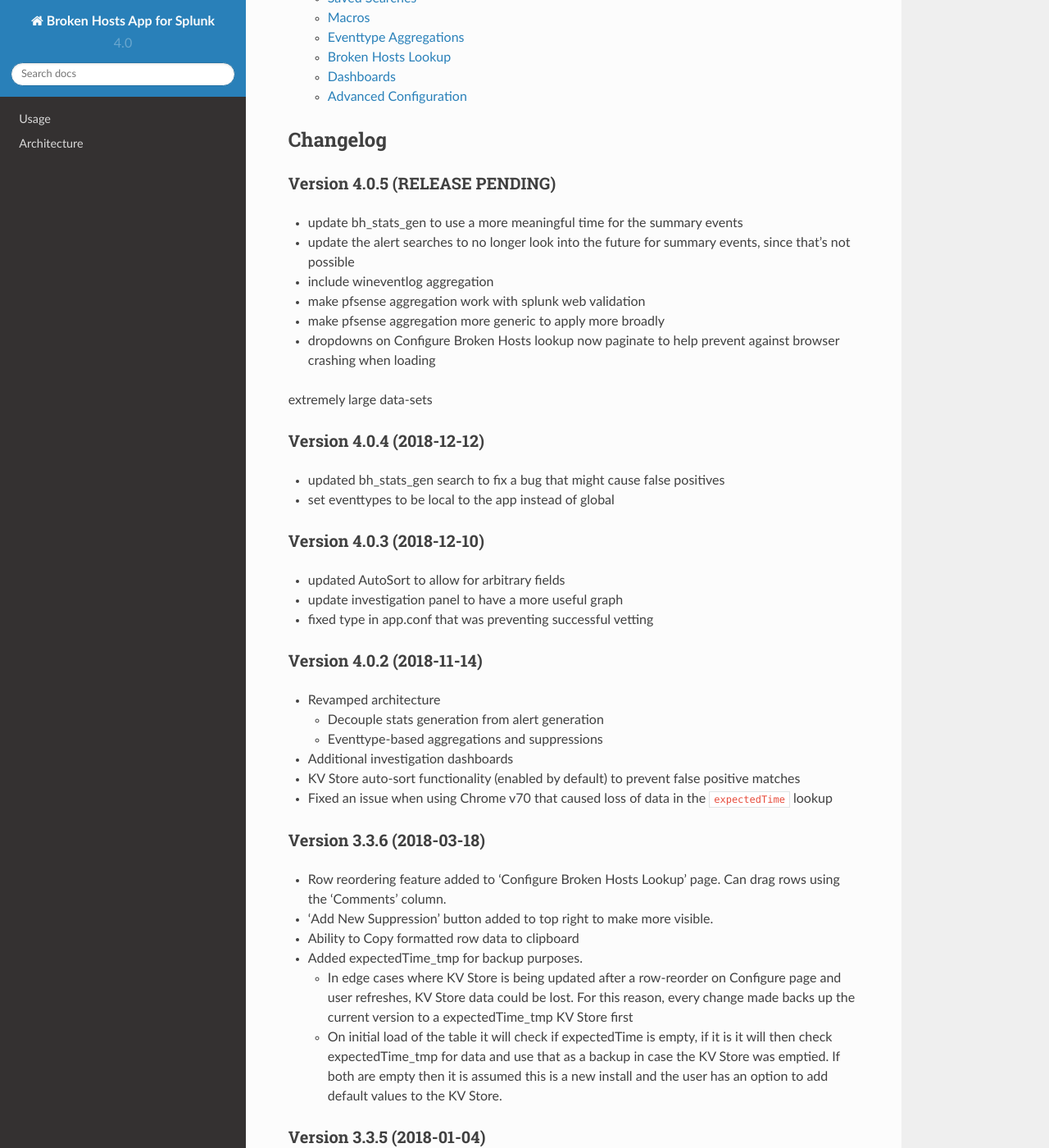
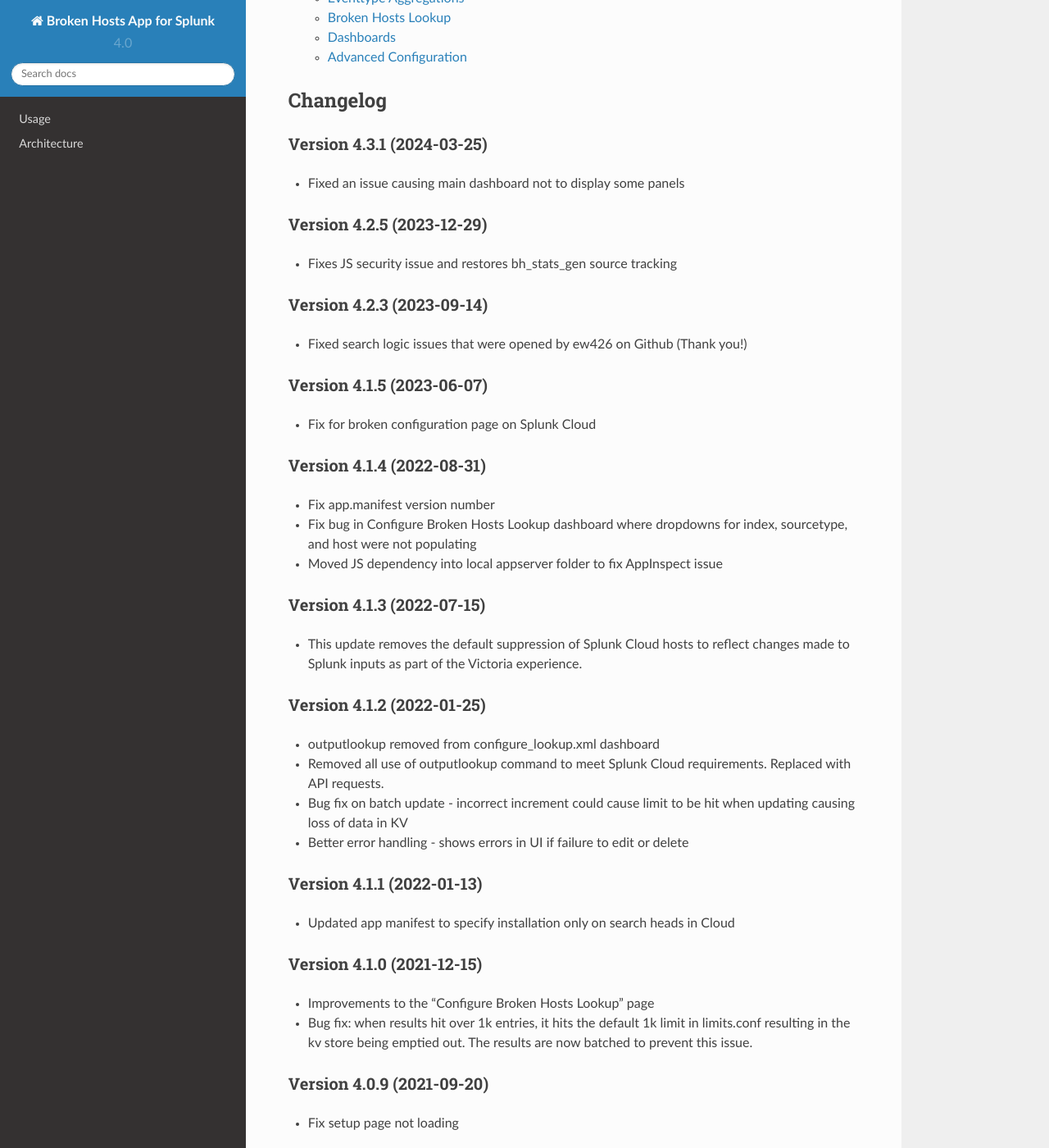
Before and after one commit to HurricaneLabs/brokenhosts, a Sphinx documentation site: the page built from docs/index.rst, in a window 1280 px wide and 1400 px high, scrolled down 1496 px. Shown: the whole window at 82% size. Built offline with Sphinx 7.4.7 and the Read the Docs theme 2.0.0, drawn with Linux system fonts in a browser that asks for light colours; some of the changed text lies outside the part shown.

Commit message:
Update out of date index page

```diff
--- a/docs/index.rst
+++ b/docs/index.rst
@@ -64,7 +63,74 @@ Documentation
 Changelog
 ---------
 
-Version 4.0.5 (RELEASE PENDING)
+Version 4.3.1 (2024-03-25)
+~~~~~~~~~~~~~~~~~~~~~~~~~~~~~~~
+
+- Fixed an issue causing main dashboard not to display some panels
+
+Version 4.2.5 (2023-12-29)
+~~~~~~~~~~~~~~~~~~~~~~~~~~~~~~~
+
+- Fixes JS security issue and restores bh_stats_gen source tracking
+
+Version 4.2.3 (2023-09-14)
+~~~~~~~~~~~~~~~~~~~~~~~~~~~~~~~
+
+- Fixed search logic issues that were opened by ew426 on Github (Thank you!)
+
+Version 4.1.5 (2023-06-07)
+~~~~~~~~~~~~~~~~~~~~~~~~~~~~~~~
+
+- Fix for broken configuration page on Splunk Cloud
+
+Version 4.1.4 (2022-08-31)
+~~~~~~~~~~~~~~~~~~~~~~~~~~~~~~~
+
+- Fix app.manifest version number
+- Fix bug in Configure Broken Hosts Lookup dashboard where dropdowns for index, sourcetype, and host were not populating
+- Moved JS dependency into local appserver folder to fix AppInspect issue
+
+Version 4.1.3 (2022-07-15)
+~~~~~~~~~~~~~~~~~~~~~~~~~~~~~~~
+
+- This update removes the default suppression of Splunk Cloud hosts to reflect changes made to Splunk inputs as part of the Victoria experience.
+
+Version 4.1.2 (2022-01-25)
+~~~~~~~~~~~~~~~~~~~~~~~~~~~~~~~
+
+- outputlookup removed from configure_lookup.xml dashboard
+- Removed all use of outputlookup command to meet Splunk Cloud requirements. Replaced with API requests.
+- Bug fix on batch update - incorrect increment could cause limit to be hit when updating causing loss of data in KV
+- Better error handling - shows errors in UI if failure to edit or delete
+
+Version 4.1.1 (2022-01-13)
+~~~~~~~~~~~~~~~~~~~~~~~~~~~~~~~
+
+- Updated app manifest to specify installation only on search heads in Cloud
+
+Version 4.1.0 (2021-12-15)
+~~~~~~~~~~~~~~~~~~~~~~~~~~~~~~~
+
+- Improvements to the “Configure Broken Hosts Lookup” page
+- Bug fix: when results hit over 1k entries, it hits the default 1k limit in limits.conf resulting in the kv store being emptied out. The results are now batched to prevent this issue.
+
+Version 4.0.9 (2021-09-20)
+~~~~~~~~~~~~~~~~~~~~~~~~~~~~~~~
+
+- Fix setup page not loading
+
+Version 4.0.8 (2021-09-17)
+~~~~~~~~~~~~~~~~~~~~~~~~~~~~~~~
+
+- Setup page added for app configuration
+
+Version 4.0.6 (2021-09-07)
+~~~~~~~~~~~~~~~~~~~~~~~~~~~~~~~
+
+- Updated dashboards to XML version 1.1 for jQuery 3.5 compatibility
+- Trigger stanza added to app.conf for bh.conf file
+
+Version 4.0.5 (2020-06-19)
 ~~~~~~~~~~~~~~~~~~~~~~~~~~~~~~~
 
 - update bh_stats_gen to use a more meaningful time for the summary events
```
Also changed, not shown: other parts of docs/index.rst (+0 -1 lines).
